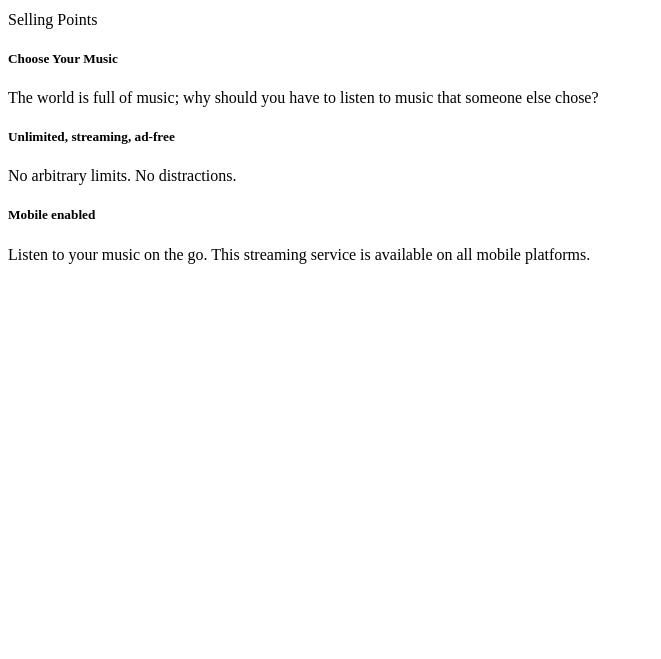
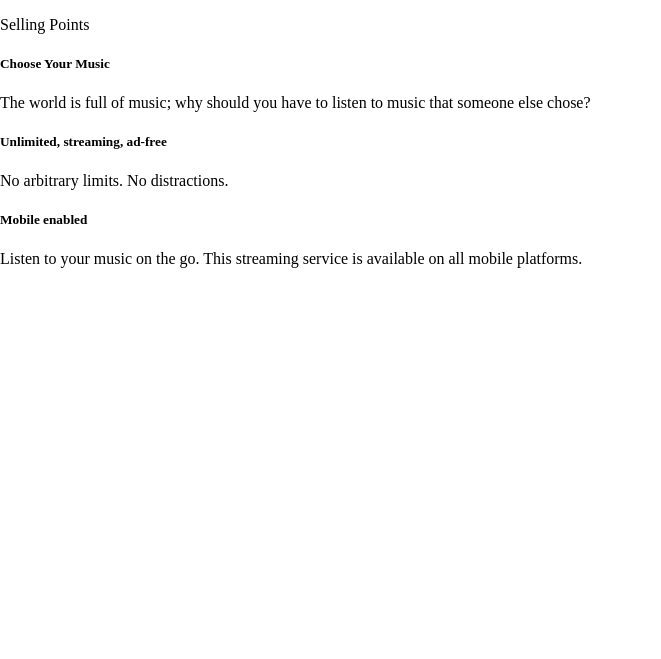
Before and after one commit to rrsg123/bloc-jams, a plain HTML site: page index.html in a window 1280 px wide. Shown: the part 141-800 px from the top of the page, without its empty margins (0-661 px from the left). Drawn offline with nearby package versions, Linux system fonts and the light colour scheme.

Commit message:
add css to head

```diff
--- a/index.html
+++ b/index.html
@@ -2,6 +2,7 @@
 <html>
        <head>
        		<title>Bloc Jams</title>
+       <link rel="stylesheet" type="text/css" href="styles/normalize.css">
        </head>
        		<body>
        <nav>Navigation Bar</nav>
```
